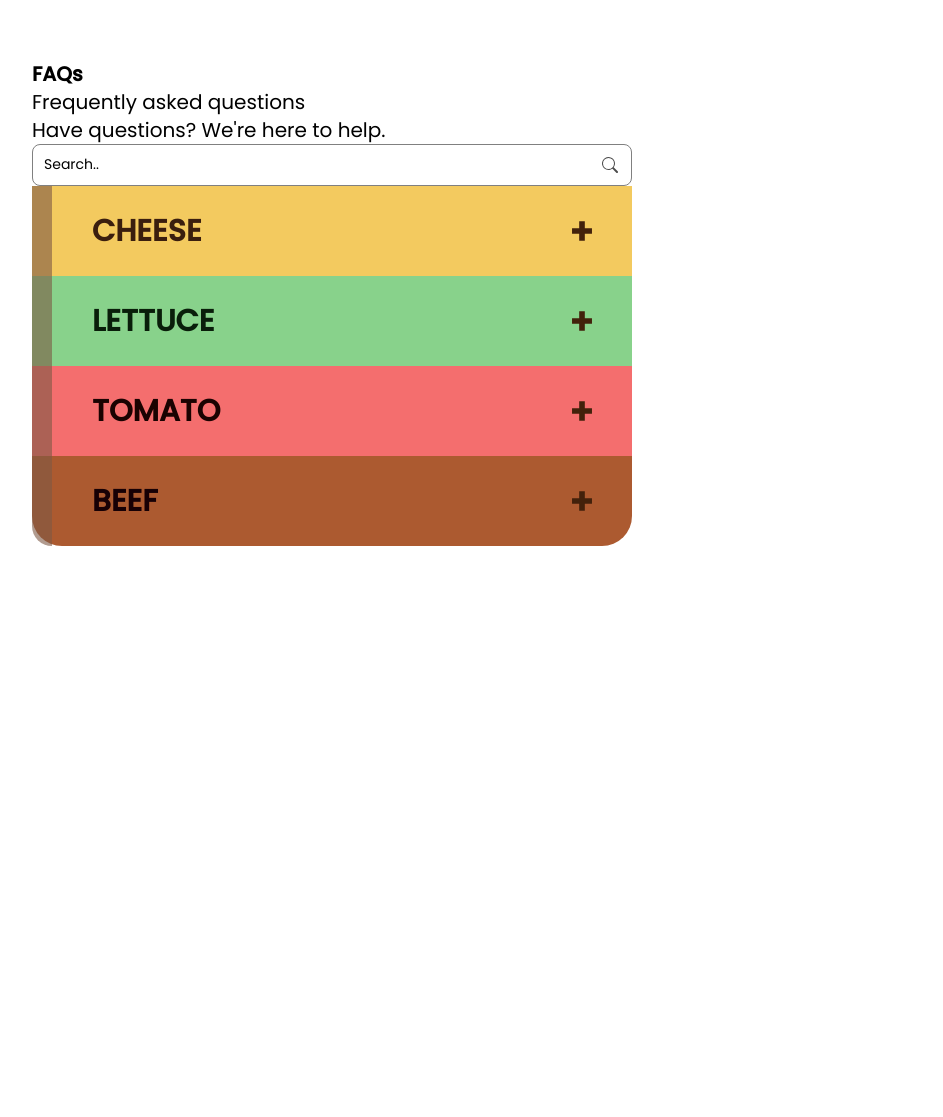
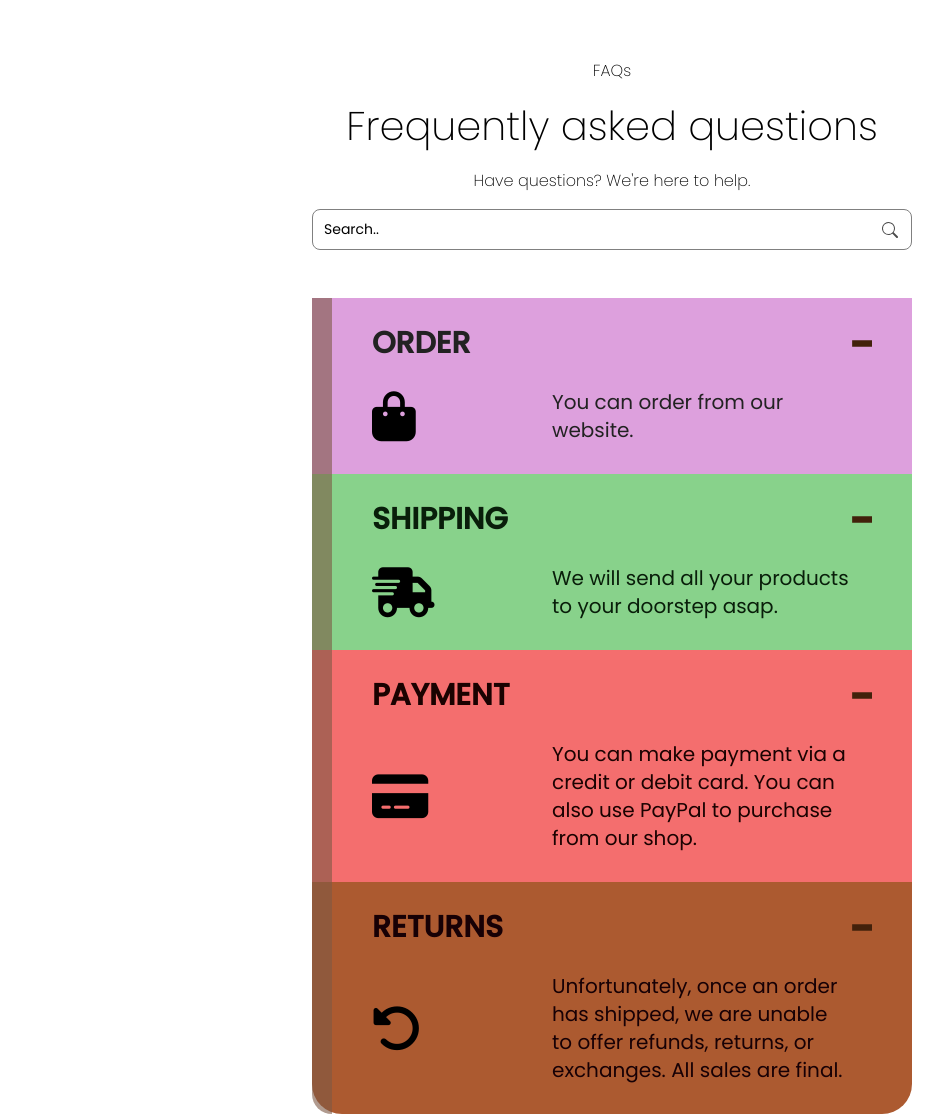
Before and after one commit to thatgirldorian/accordion-component, a plain HTML site: page index.html in a window 1280 px wide. Shown: the whole page, without its empty margins (28-971 px from the left). Before the commit the page ends 800 px from the top, so only its background shows below. Drawn offline with Linux system fonts and the light colour scheme.

Commit message:
Added custom copy to the FAQ page page

```diff
--- a/app.js
+++ b/app.js
@@ -0,0 +1,14 @@
+//Open and close all the accordion items with a ForEach loop
+const accordions = Array.from(document.querySelectorAll('.accordion'))
+
+accordions.forEach(accordion => {
+    //find the accordion header
+    const accordionHeader = accordion.querySelector('.accordion__header')
+
+    //add event listener to the header
+    accordionHeader.addEventListener('click', event => {
+         //toggle the is-open class
+            accordion.classList.toggle('is-open')
+    })
+
+})
--- a/css/style.css
+++ b/css/style.css
@@ -3,24 +3,29 @@
         --link-color-dark: #190070;
     }
 
-    [data-theme="cheese"] {
-        --background-color: #f3ca5f;
-        --text-color: #3a1e0e;
+    [data-theme="order"] {
+        --background-color: plum;
+        --text-color: #222222;
     }
 
-    [data-theme="lettuce"] {
+    [data-theme="shipping"] {
         --background-color: #88d28b;
         --text-color: #091e0a;
     }
 
-    [data-theme="tomato"] {
+    [data-theme="payment"] {
         --background-color: #f46e6e;
         --text-color: #1a0201;
     }
 
-    [data-theme="beef"] {
+    [data-theme="return"] {
         --background-color: #ac5a30;
         --text-color: #170005;
+    }
+
+    .fa-bag-shopping, .fa-truck-fast, .fa-credit-card, .fa-rotate-left {
+        color: black;
+        font-size: 50px;
     }
 
     html {
@@ -46,6 +51,7 @@
 
     .accordion-container {
         max-width: 30em;
+        margin: 0 auto;
     }
 
     .accordion {
@@ -115,6 +121,7 @@
 
     .accordion .indicator__minus {
         display: none;
+
     }
 
     .accordion.is-open .indicator__minus {
@@ -123,6 +130,10 @@
 
     .accordion.is-open .indicator__plus {
         display: none;
+    }
+
+    .accordion.is-open .accordion__content {
+        display: grid;
     }
 
     /* Accordion content */
@@ -139,6 +150,27 @@
     .accordion__content svg {
         width: 10em;
         max-width: 100%;
+    }
+
+    .indicator__minus .indicator__plus {
+        cursor: pointer;
+}
+
+    /* Header info styles */
+
+    .info-box {
+        text-align: center;
+        padding-bottom: 48px;
+    }
+
+    #faq {
+        font-size: 40px;
+    }
+
+    .info-box p {
+    font-size: 16px;
+    padding-bottom: 16px;
+    font-weight: 200;
     }
 
 
--- a/index.html
+++ b/index.html
@@ -18,8 +18,8 @@
         <div class="accordion-container">
 
             <div class="info-box">
-                <h4>FAQs</h4>
-                <p>Frequently asked questions</p>
+                <p>FAQs</p>
+                <p id="faq">Frequently asked questions</p>
                 <p>Have questions? We're here to help.</p>
 
                 <form>
@@ -28,11 +28,11 @@
                 </form>
             </div>
 
-            <div class="accordion" data-theme="cheese">
+            <div class="accordion is-open" data-theme="order">
                 <div class="accordion__header">
                     <h2>
                     <button>
-                    <span class="accordion__title">Cheese</span>
+                        <span class="accordion__title">Order</span>
                         <div class="accordion__indicator">
                         <svg class="indicator__plus" viewBox="0 0 80 80">
                             <use xlink:href="images/sprite.svg#plus" />
@@ -46,22 +46,17 @@
                 </div>
 
                 <div class="accordion__content">
-                <svg viewBox="0 0 141 65">
-                <use xlink:href="images/sprite.svg#cheese" />
-                </svg>
-                <p>
-                <a href="https://en.wikipedia.org/wiki/Cheese">Cheese</a> is a food
-                derived from milk that is produced in a wide range of flavors,
-                textures, and forms by coagulation of the milk protein casein.
-                </p>
+                    <i class="fa-solid fa-bag-shopping"></i>
+                    <p>You can order from our website.</p>
                 </div>
             </div>
 
-            <div class="accordion" data-theme="lettuce">
+
+            <div class="accordion is-open" data-theme="shipping">
                 <div class="accordion__header">
                     <h2>
                     <button>
-                    <span class="accordion__title">Lettuce</span>
+                        <span class="accordion__title">Shipping</span>
                         <div class="accordion__indicator">
                         <svg class="indicator__plus" viewBox="0 0 80 80">
                             <use xlink:href="images/sprite.svg#plus" />
@@ -75,22 +70,19 @@
                 </div>
 
                 <div class="accordion__content">
-                <svg viewBox="0 0 110 73">
-                <use xlink:href="images/sprite.svg#lettuce" />
-                </svg>
+                    <i class="fa-solid fa-truck-fast"></i>
                     <p>
-                <a href="https://en.wikipedia.org/wiki/Lettuce">Lettuce</a> is an
-                annual plant of the daisy family, Asteraceae. It is most often grown
-                as a leaf vegetable, but sometimes for its stem and seeds.
+                        We will send all your products to your doorstep asap.
                     </p>
                 </div>
             </div>
 
-            <div class="accordion" data-theme="tomato">
+
+            <div class="accordion is-open" data-theme="payment">
                 <div class="accordion__header">
                     <h2>
                     <button>
-                    <span class="accordion__title">Tomato</span>
+                        <span class="accordion__title">Payment</span>
                         <div class="accordion__indicator">
                         <svg class="indicator__plus" viewBox="0 0 80 80">
                             <use xlink:href="images/sprite.svg#plus" />
@@ -104,22 +96,18 @@
                 </div>
 
                 <div class="accordion__content">
-                <svg viewBox="0 0 127 62">
-                <use xlink:href="images/sprite.svg#tomatoes" />
-                </svg>
+                    <i class="fa-solid fa-credit-card"></i>
                     <p>
-                The <a href="https://en.wikipedia.org/wiki/Tomato">tomato</a> is the
-                edible, often red, fruit of the plant Solanum lycopersicum, commonly
-                known as a tomato plant.
+                    You can make payment via a credit or debit card. You can also use PayPal to purchase from our shop.
                     </p>
                 </div>
             </div>
 
-            <div class="accordion" data-theme="beef">
+            <div class="accordion is-open" data-theme="return">
                 <div class="accordion__header">
                     <h2>
                     <button>
-                    <span class="accordion__title">Beef</span>
+                        <span class="accordion__title">Returns</span>
                         <div class="accordion__indicator">
                         <svg class="indicator__plus" viewBox="0 0 80 80">
                             <use xlink:href="images/sprite.svg#plus" />
@@ -133,19 +121,15 @@
                 </div>
 
                 <div class="accordion__content">
-                <svg viewBox="0 0 112 59">
-                <use xlink:href="images/sprite.svg#beef" />
-                </svg>
+                    <i class="fa-solid fa-rotate-left"></i>
                     <p>
-                <a href="https://en.wikipedia.org/wiki/Beef">Beef</a> is the
-                culinary name for meat from cattle, particularly skeletal muscle.
-                Beef is a source of high-quality protein and essential nutrients.
-                </p>
+                        Unfortunately, once an order has shipped, we are unable to offer refunds, returns, or exchanges. All sales are final. </p>
                 </div>
             </div>
 
         </div>
-        <script src="js/app.js"></script>
+
+        <script src="app.js"></script>
 
 
 </body>
```
Lines whose indentation alone changed are shown as unchanged.
